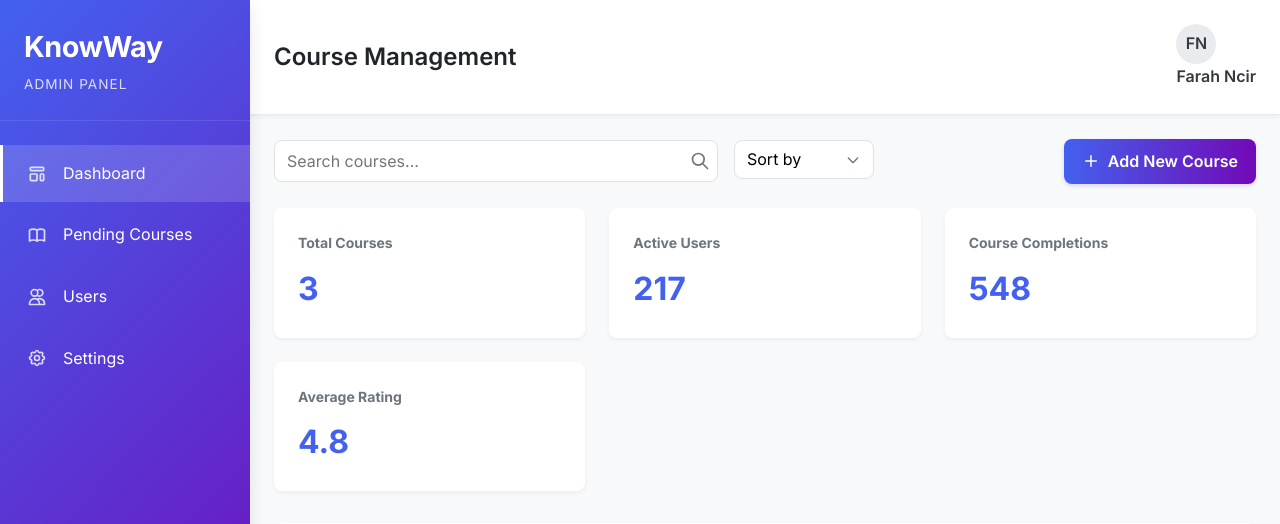
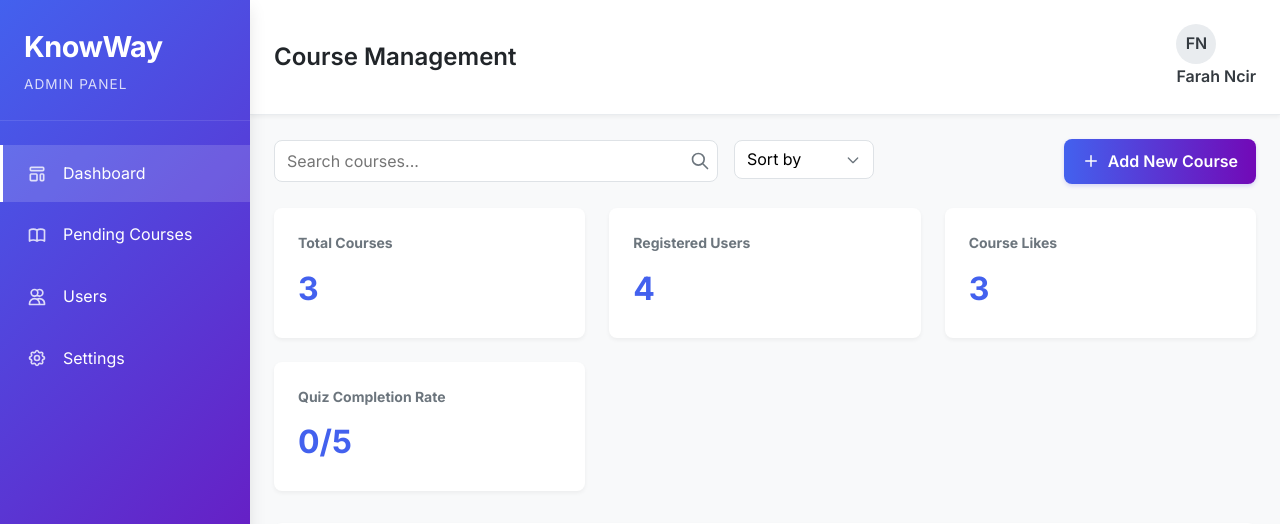
Before and after one commit to Cheeshcake/know-way, a PHP site: page /view/admin.php in a window 1280 px wide. Shown: the top 524 px of the page. Run offline with PHP 8.4, Linux system fonts and the light colour scheme; a user stored in the database is signed in; data comes from the database, SQL or seed files in the repository.

Commit message:
final touches admin side

```diff
--- a/view/admin.php
+++ b/view/admin.php
@@ -62,6 +62,21 @@ $result = $conn->query($sql);
 
 $total_courses = $conn->query("SELECT COUNT(*) AS total FROM courses WHERE title LIKE '%$search%'")->fetch_assoc()['total'];
 $total_pages = ceil($total_courses / $limit);
+
+// Get dashboard statistics
+// Total users count
+$total_users = $conn->query("SELECT COUNT(*) AS total FROM users")->fetch_assoc()['total'];
+
+// Total course likes
+$total_likes = $conn->query("SELECT COUNT(*) AS total FROM course_likes")->fetch_assoc()['total'];
+
+// Total quiz attempts
+$total_attempts = $conn->query("SELECT COUNT(*) AS total FROM quiz_attempts")->fetch_assoc()['total'];
+
+// Average quiz scores
+$avg_score_result = $conn->query("SELECT AVG(score) AS avg_score FROM quiz_attempts WHERE score IS NOT NULL");
+$avg_score_row = $avg_score_result->fetch_assoc();
+$avg_score = $avg_score_row['avg_score'] ? number_format($avg_score_row['avg_score'], 1) : '0.0';
 
 $isLoading = false;
 ?>
@@ -155,16 +170,16 @@ $isLoading = false;
                         <p class="stat-number"><?= $total_courses ?></p>
                     </div>
                     <div class="stat-card">
-                        <h3>Active Users</h3>
-                        <p class="stat-number">217</p>
+                        <h3>Registered Users</h3>
+                        <p class="stat-number"><?= $total_users ?></p>
                     </div>
                     <div class="stat-card">
-                        <h3>Course Completions</h3>
-                        <p class="stat-number">548</p>
+                        <h3>Course Likes</h3>
+                        <p class="stat-number"><?= $total_likes ?></p>
                     </div>
                     <div class="stat-card">
-                        <h3>Average Rating</h3>
-                        <p class="stat-number">4.8</p>
+                        <h3>Quiz Completion Rate</h3>
+                        <p class="stat-number"><?= floor($avg_score) ?>/5</p>
                     </div>
                 </div>
 
```
